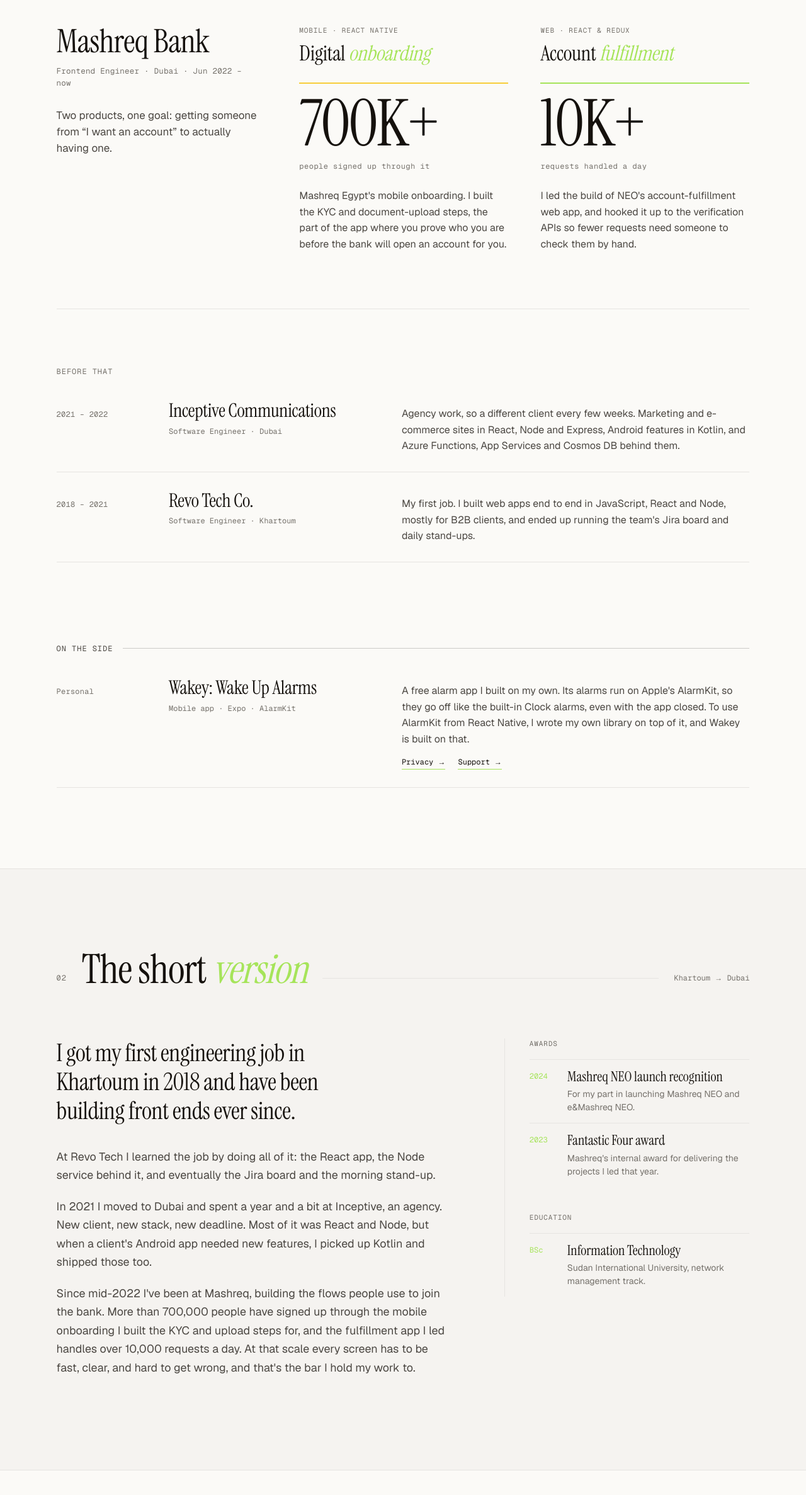
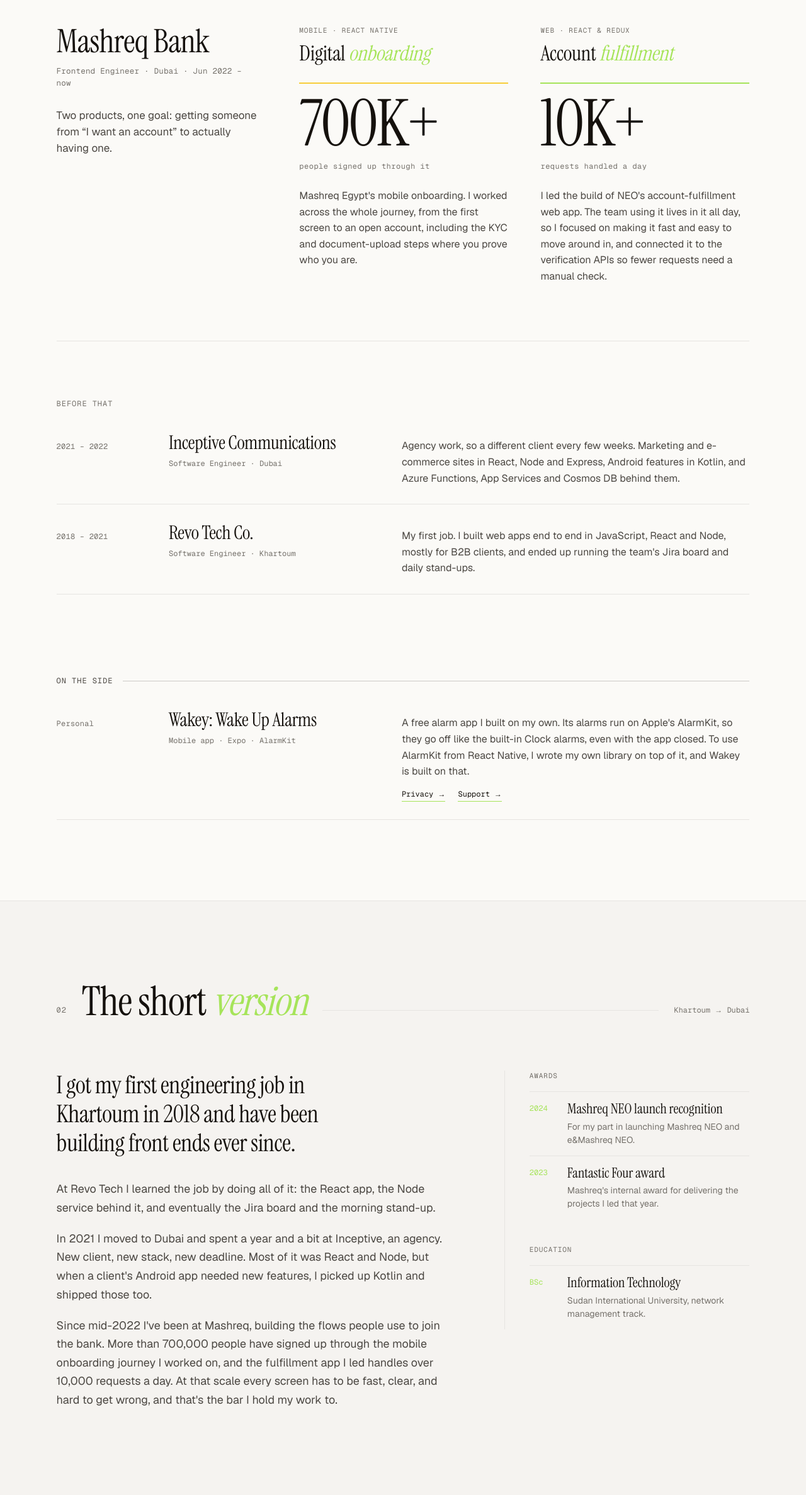
Before and after one commit to wael-fadlallah/waelfadlallh.com, a Next.js app: page / in a window 1280 px wide. Shown: the part 1198-3572 px from the top of the page at 63% size. Built offline with nearby package versions, Linux system fonts and the light colour scheme.

Commit message:
Reword Mashreq project copy: whole onboarding journey, fast fulfillment app
Co-Authored-By: Claude Opus 5.5 (1M context) <noreply@anthropic.com>
Claude-Session: https://claude.ai/code/session_01RrWugQrvt3eFyCtTY1Are5

```diff
--- a/app/components/about.tsx
+++ b/app/components/about.tsx
@@ -46,8 +46,7 @@ export function About() {
           <p>
             Since mid-2022 I&apos;ve been at Mashreq, building the flows
             people use to join the bank. More than 700,000 people have signed
-            up through the mobile onboarding I built the KYC and upload steps
-            for, and the fulfillment app I led handles over 10,000 requests a
+            up through the mobile onboarding journey I worked on, and the fulfillment app I led handles over 10,000 requests a
             day. At that scale every screen has to be fast, clear, and hard to
             get wrong, and that&apos;s the bar I hold my work to.
           </p>
--- a/app/components/selected-work.tsx
+++ b/app/components/selected-work.tsx
@@ -25,9 +25,9 @@ const MASHREQ: Project[] = [
     stat: { value: "700K+", label: "people signed up through it", tone: "alt" },
     copy: (
       <>
-        Mashreq Egypt&apos;s mobile onboarding. I built the KYC and
-        document-upload steps, the part of the app where you prove who you are
-        before the bank will open an account for you.
+        Mashreq Egypt&apos;s mobile onboarding. I worked across the whole
+        journey, from the first screen to an open account, including the KYC
+        and document-upload steps where you prove who you are.
       </>
     ),
   },
@@ -41,9 +41,10 @@ const MASHREQ: Project[] = [
     stat: { value: "10K+", label: "requests handled a day" },
     copy: (
       <>
-        I led the build of NEO&apos;s account-fulfillment web app, and hooked
-        it up to the verification APIs so fewer requests need someone to
-        check them by hand.
+        I led the build of NEO&apos;s account-fulfillment web app. The team
+        using it lives in it all day, so I focused on making it fast and easy
+        to move around in, and connected it to the verification APIs so
+        fewer requests need a manual check.
       </>
     ),
   },
```
